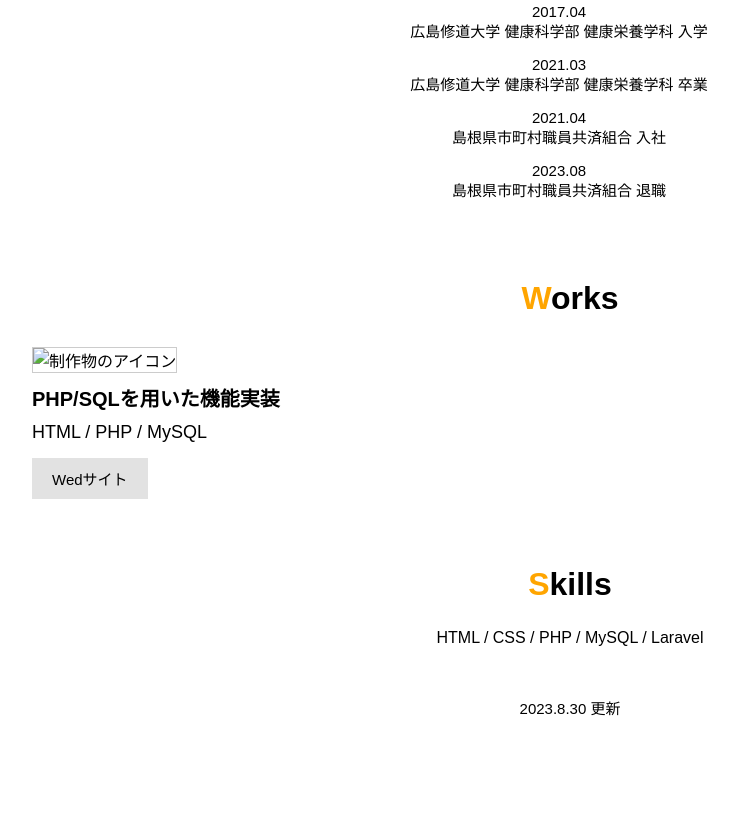
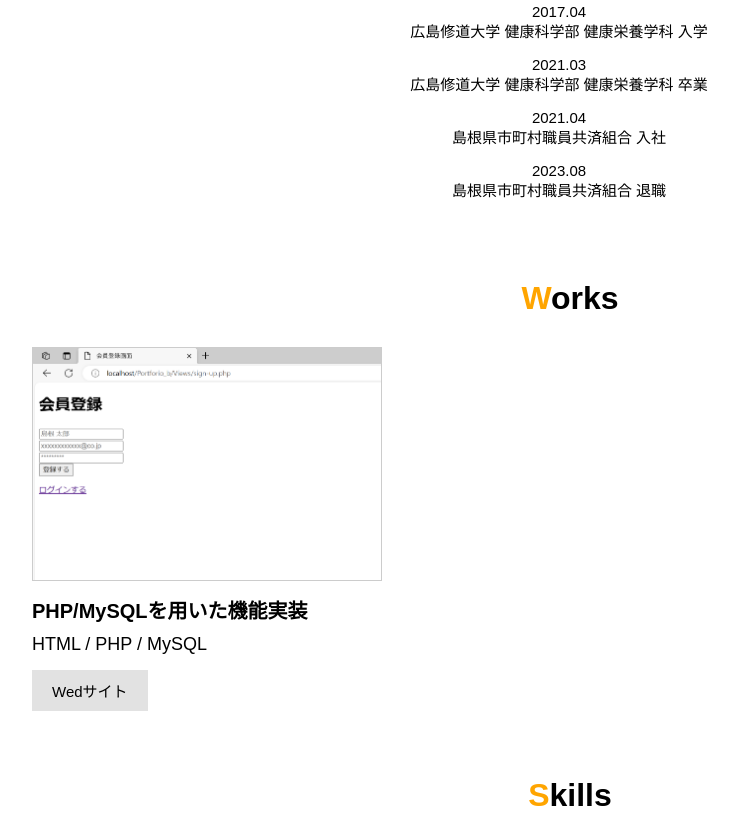
Before and after one commit to kahon/portfolio_1, a plain HTML site: page index.html in a window 1280 px wide. Shown: the part 549-1370 px from the top of the page, without its empty margins (70-808 px from the left). Before the commit the page ends 1287 px from the top, so only its background shows below. Drawn offline with Linux system fonts and the light colour scheme.

Commit message:
worksイメージ追加/リンク訂正

```diff
--- a/index.html
+++ b/index.html
@@ -58,8 +58,8 @@
             <h2 class="sub-title"><span class="color-orenge">W</span>orks</h2>
             <ul class="works-list">
                 <li>
-                    <img src="./img/work_1.jpeg" alt="制作物のアイコン">
-                    <h3>PHP/SQLを用いた機能実装</h3>
+                    <img src="./img/works_img1.png" alt="制作物のアイコン">
+                    <h3>PHP/MySQLを用いた機能実装</h3>
                     <span>HTML / PHP / MySQL</span>
                     <div class="link">
                         <a href="#">Wedサイト</a>
```
Also changed, not shown: img/works_img1.png (added).
